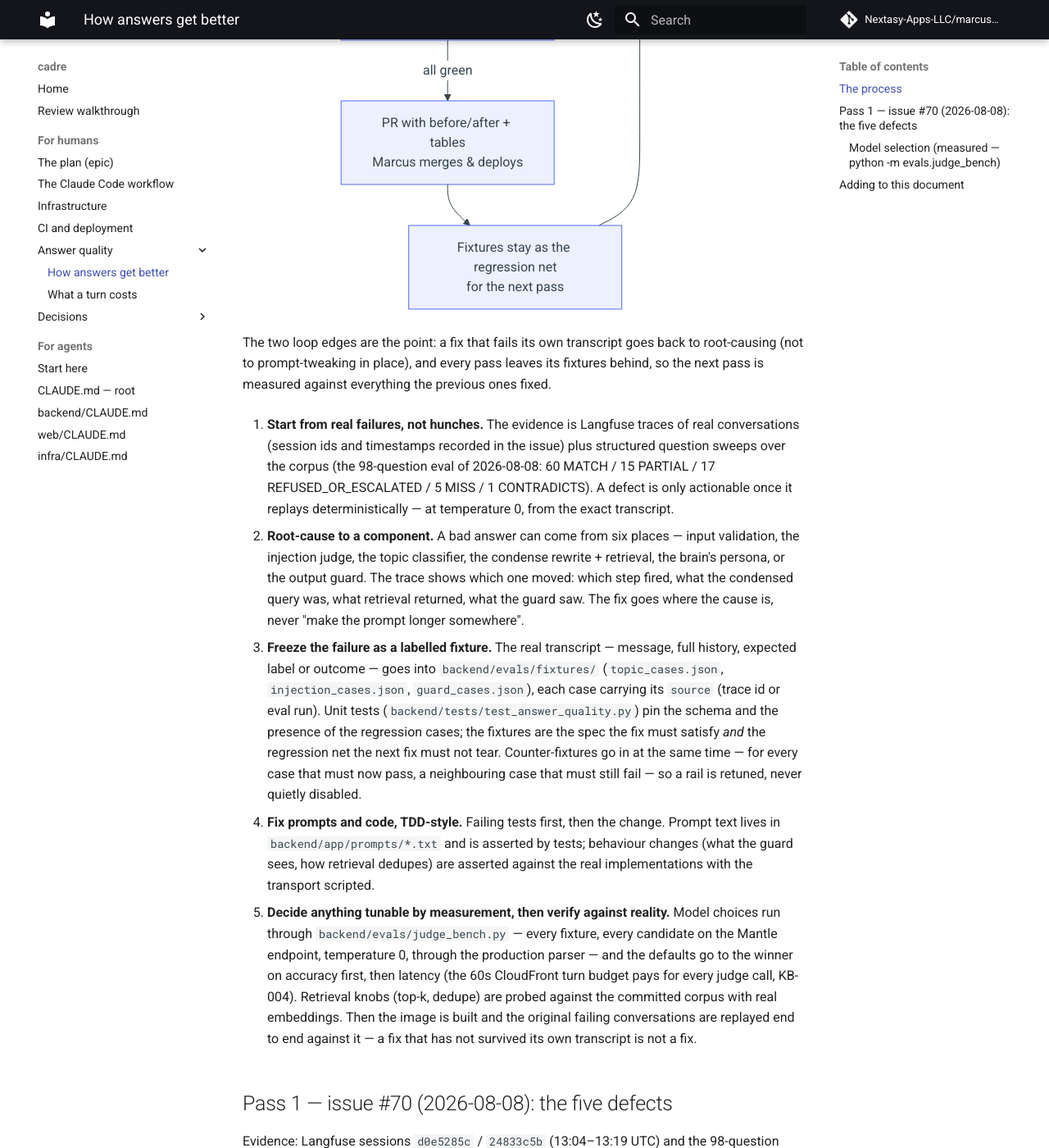
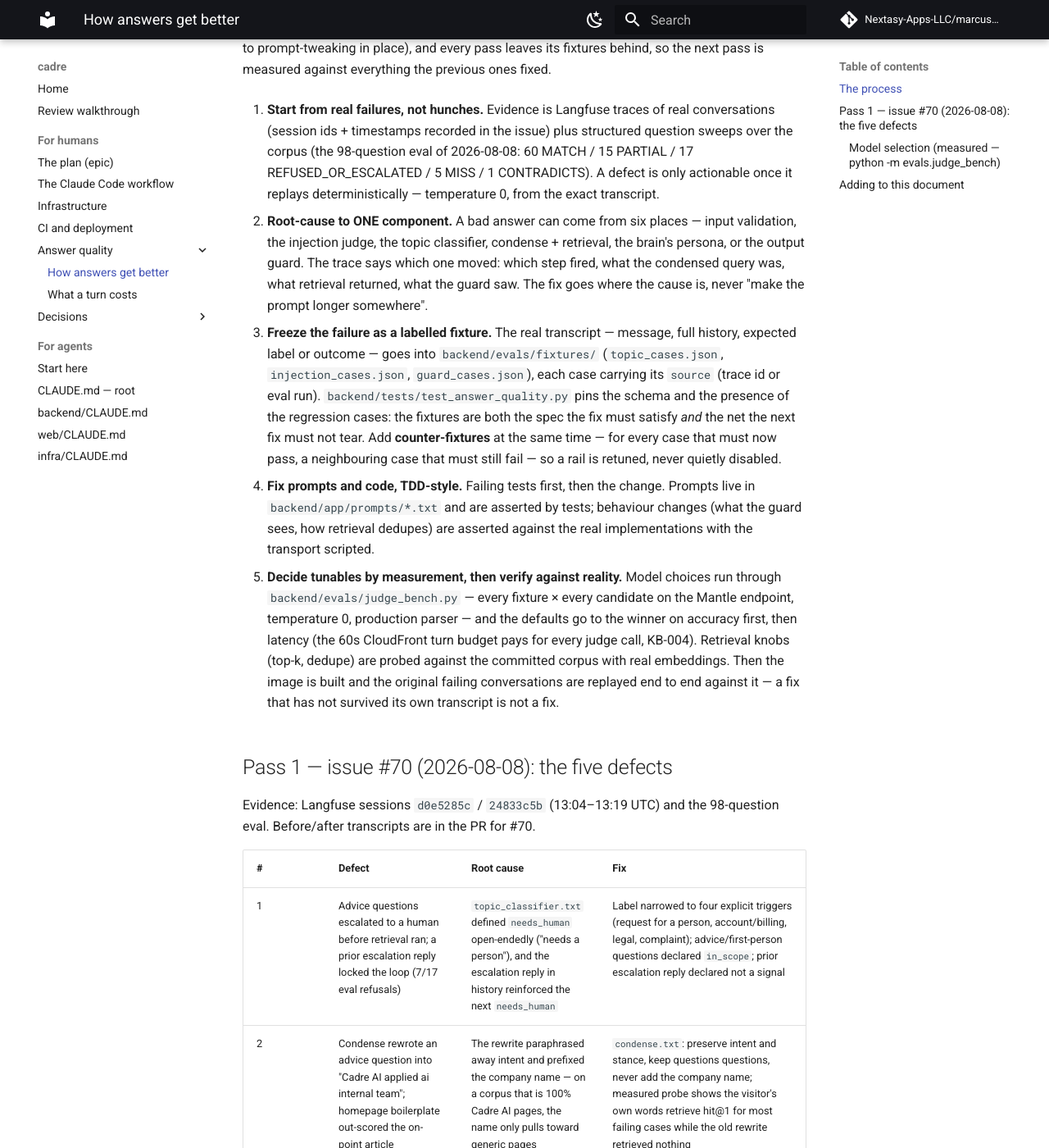
Before and after one commit to Nextasy-Apps-LLC/marcuss-cadre-test, an MkDocs documentation site: the page built from docs/quality/cadre-ai-agent.md, in a window 1280 px wide and 1400 px high, scrolled down 1748 px. Shown: the whole window at 82% size. Built offline with MkDocs 1.6.1 and Material for MkDocs 9.7.7, drawn with Linux system fonts in a browser that asks for light colours; comment, search, counter and statistics services are not loaded.

Commit message:
docs: quality pages — deployed roster + scannable process
costs.md: rebuild 'Where the money goes' on the deployed guard
(nemotron-nano-3-30b, /bin/zsh.00135/turn, 21% share), update the two facts that
follow, and mark the §2 delta as pre-swap (guard half now ~half of shown).

cadre-ai-agent.md: terser mermaid labels and tightened step bodies in 'The
process'; every fact, number and the two loop edges survive.

````diff
--- a/docs/quality/cadre-ai-agent.md
+++ b/docs/quality/cadre-ai-agent.md
@@ -12,15 +12,15 @@
 
 ```mermaid
 flowchart TD
-    A["1 · Real failures\nLangfuse traces of live sessions\n+ structured question sweeps"] --> B["Replay deterministically\ntemp 0, exact transcript"]
-    B --> C["2 · Root-cause to ONE component\nvalidate / injection / classifier /\ncondense+retrieve / persona / guard"]
-    C --> D["3 · Freeze as labelled fixtures\nevals/fixtures/*.json + counter-fixtures\n(unit tests pin schema & coverage)"]
-    D --> E["4 · TDD fix\nfailing tests committed first,\nthen prompts (app/prompts/*.txt) + code"]
-    E --> F["5a · Measure tunables\njudge_bench: every candidate model,\ntemp 0, production parser,\naccuracy → then latency (60s budget)"]
-    F --> G["5b · Verify against reality\nbuild image, real credentials,\nreplay the original failing transcripts\n+ counter-probes (rails still fire)"]
+    A["1 · Real failures\nLangfuse traces + question sweeps"] --> B["Replay deterministically\ntemp 0, exact transcript"]
+    B --> C["2 · Root-cause to ONE component"]
+    C --> D["3 · Freeze as labelled fixtures\n+ counter-fixtures"]
+    D --> E["4 · TDD fix\nfailing tests first, then prompts + code"]
+    E --> F["5a · Measure tunables\njudge_bench: candidates, temp 0,\naccuracy → latency"]
+    F --> G["5b · Verify against reality\nbuild image, real credentials,\nreplay original transcripts"]
     G -->|a replay still fails| C
     G -->|all green| H["PR with before/after + tables\nMarcus merges & deploys"]
-    H --> I["Fixtures stay as the regression net\nfor the next pass"]
+    H --> I["Fixtures stay as the regression net"]
     I --> A
 ```
 
@@ -29,46 +29,45 @@
 its fixtures behind, so the next pass is measured against everything the
 previous ones fixed.
 
-1. **Start from real failures, not hunches.** The evidence is Langfuse traces
-   of real conversations (session ids and timestamps recorded in the issue)
-   plus structured question sweeps over the corpus (the 98-question eval of
+1. **Start from real failures, not hunches.** Evidence is Langfuse traces of
+   real conversations (session ids + timestamps recorded in the issue) plus
+   structured question sweeps over the corpus (the 98-question eval of
    2026-08-08: 60 MATCH / 15 PARTIAL / 17 REFUSED_OR_ESCALATED / 5 MISS /
    1 CONTRADICTS). A defect is only actionable once it replays
-   deterministically — at temperature 0, from the exact transcript.
+   deterministically — temperature 0, from the exact transcript.
 
-2. **Root-cause to a component.** A bad answer can come from six places —
-   input validation, the injection judge, the topic classifier, the condense
-   rewrite + retrieval, the brain's persona, or the output guard. The trace
-   shows which one moved: which step fired, what the condensed query was,
-   what retrieval returned, what the guard saw. The fix goes where the cause
-   is, never "make the prompt longer somewhere".
+2. **Root-cause to ONE component.** A bad answer can come from six places —
+   input validation, the injection judge, the topic classifier, condense +
+   retrieval, the brain's persona, or the output guard. The trace says which
+   one moved: which step fired, what the condensed query was, what retrieval
+   returned, what the guard saw. The fix goes where the cause is, never "make
+   the prompt longer somewhere".
 
-3. **Freeze the failure as a labelled fixture.** The real transcript —
-   message, full history, expected label or outcome — goes into
+3. **Freeze the failure as a labelled fixture.** The real transcript — message,
+   full history, expected label or outcome — goes into
    `backend/evals/fixtures/` (`topic_cases.json`, `injection_cases.json`,
    `guard_cases.json`), each case carrying its `source` (trace id or eval
-   run). Unit tests (`backend/tests/test_answer_quality.py`) pin the schema
-   and the presence of the regression cases; the fixtures are the spec the
-   fix must satisfy *and* the regression net the next fix must not tear.
-   Counter-fixtures go in at the same time — for every case that must now
-   pass, a neighbouring case that must still fail — so a rail is retuned,
-   never quietly disabled.
+   run). `backend/tests/test_answer_quality.py` pins the schema and the
+   presence of the regression cases: the fixtures are both the spec the fix
+   must satisfy *and* the net the next fix must not tear. Add
+   **counter-fixtures** at the same time — for every case that must now pass,
+   a neighbouring case that must still fail — so a rail is retuned, never
+   quietly disabled.
 
-4. **Fix prompts and code, TDD-style.** Failing tests first, then the
-   change. Prompt text lives in `backend/app/prompts/*.txt` and is asserted
-   by tests; behaviour changes (what the guard sees, how retrieval dedupes)
-   are asserted against the real implementations with the transport
-   scripted.
+4. **Fix prompts and code, TDD-style.** Failing tests first, then the change.
+   Prompts live in `backend/app/prompts/*.txt` and are asserted by tests;
+   behaviour changes (what the guard sees, how retrieval dedupes) are asserted
+   against the real implementations with the transport scripted.
 
-5. **Decide anything tunable by measurement, then verify against reality.**
-   Model choices run through `backend/evals/judge_bench.py` — every fixture,
-   every candidate on the Mantle endpoint, temperature 0, through the
-   production parser — and the defaults go to the winner on accuracy first,
-   then latency (the 60s CloudFront turn budget pays for every judge call,
-   KB-004). Retrieval knobs (top-k, dedupe) are probed against the committed
-   corpus with real embeddings. Then the image is built and the original
-   failing conversations are replayed end to end against it — a fix that has
-   not survived its own transcript is not a fix.
+5. **Decide tunables by measurement, then verify against reality.** Model
+   choices run through `backend/evals/judge_bench.py` — every fixture × every
+   candidate on the Mantle endpoint, temperature 0, production parser — and
+   the defaults go to the winner on accuracy first, then latency (the 60s
+   CloudFront turn budget pays for every judge call, KB-004). Retrieval knobs
+   (top-k, dedupe) are probed against the committed corpus with real
+   embeddings. Then the image is built and the original failing conversations
+   are replayed end to end against it — a fix that has not survived its own
+   transcript is not a fix.
 
 ## Pass 1 — issue #70 (2026-08-08): the five defects
 
````
Also changed, not shown: docs/quality/costs.md (+23 -20 lines).
